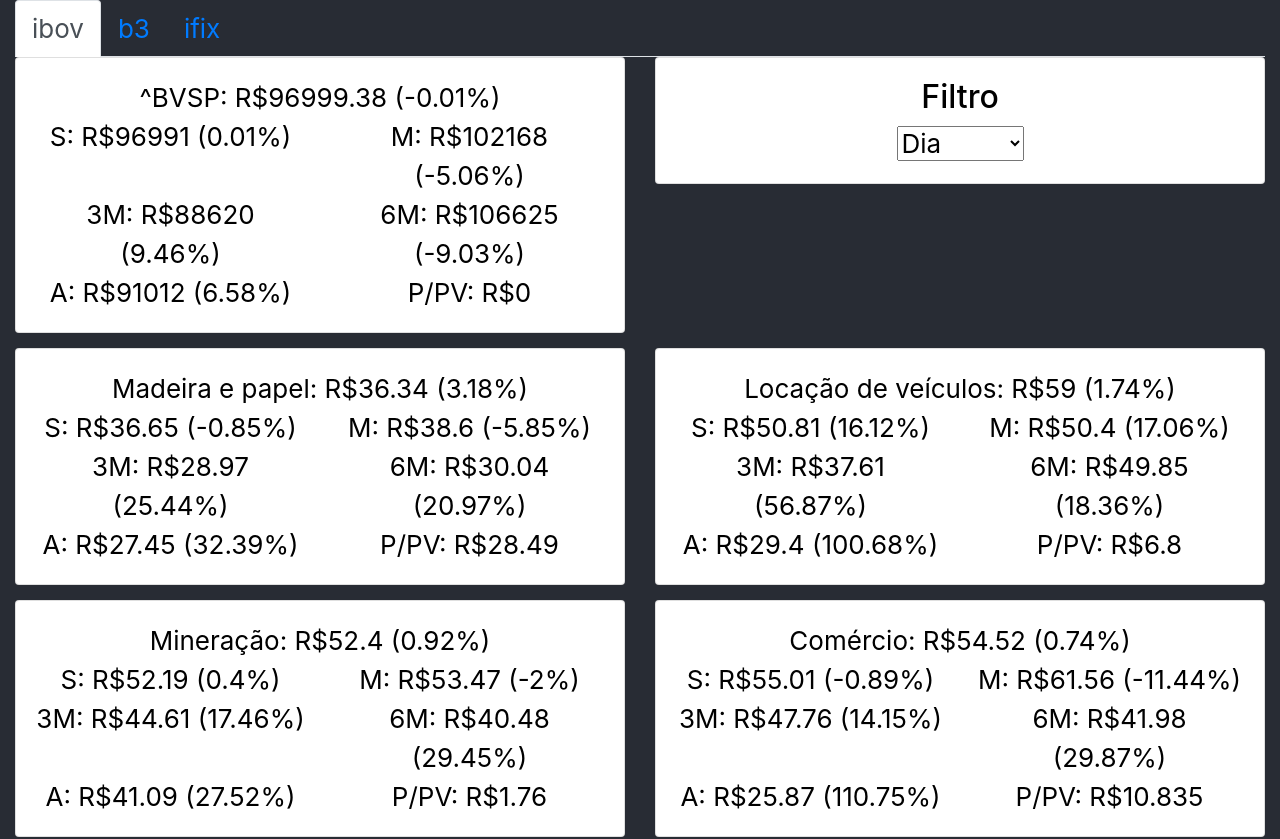
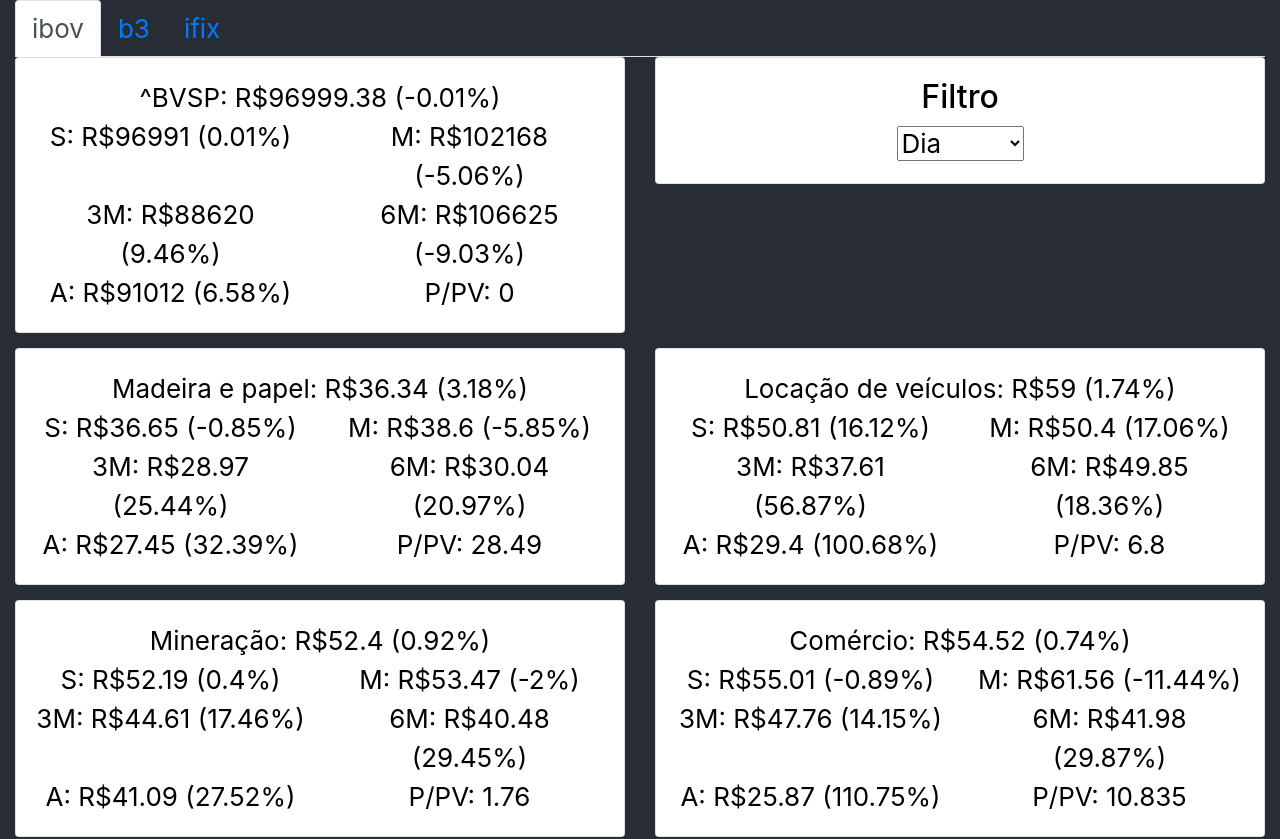
Before and after one commit to Dudu197/B3-Dashboard, a React (Create React App) app: page / in a window 1280 px wide. Shown: the top 839 px of the page. Built offline with nearby package versions, Linux system fonts and the light colour scheme.

Commit message:
Removing R$ from P/VP

```diff
--- a/src/Segment.js
+++ b/src/Segment.js
@@ -20,7 +20,7 @@ class Segment extends React.Component {
           </Row>
           <Row>
             <Col>A: R${this.props.segment.inicio_ano} ({this.props.segment.percent_ano}%)</Col>
-            <Col>P/PV: R${this.props.segment['P/VP']}</Col>
+            <Col>P/PV: {this.props.segment['P/VP']}</Col>
           </Row>
         </Card.Body>
       </Card>
```
